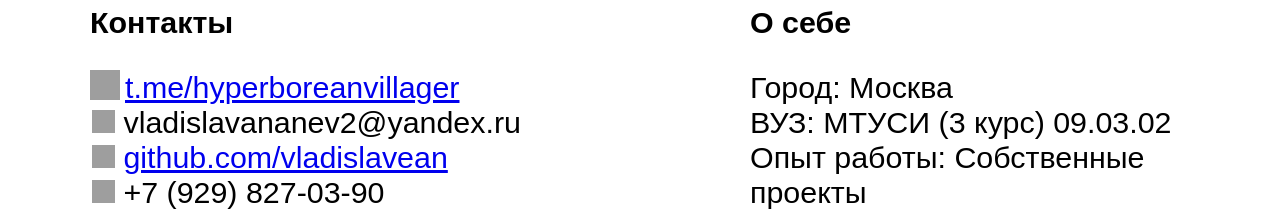
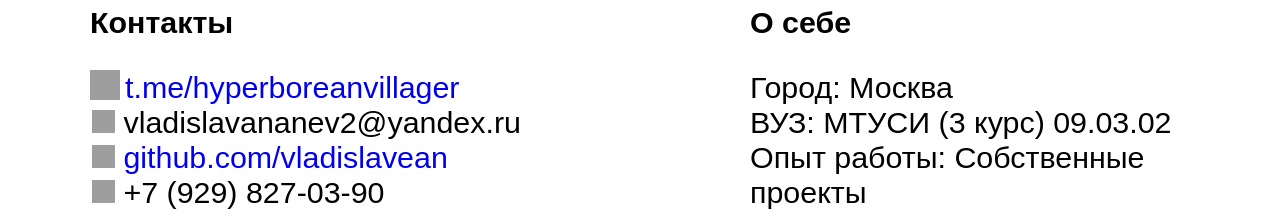
Before and after one commit to vladislavean/vladislavean.github.io, a plain HTML site: page index.html in a window 1280 px wide. Shown: the part 525-749 px from the top of the page. Drawn offline with Linux system fonts and the light colour scheme; grey boxes are pictures that could not be loaded.

Commit message:
a update

```diff
--- a/style.css
+++ b/style.css
@@ -84,7 +84,10 @@
 #content-soft-skill {
     margin-bottom: 1%;
 }
-
+a {
+    outline: none;
+    text-decoration: none;
+  }
 a:hover {
     background-color: #654cf9;
   }
```
